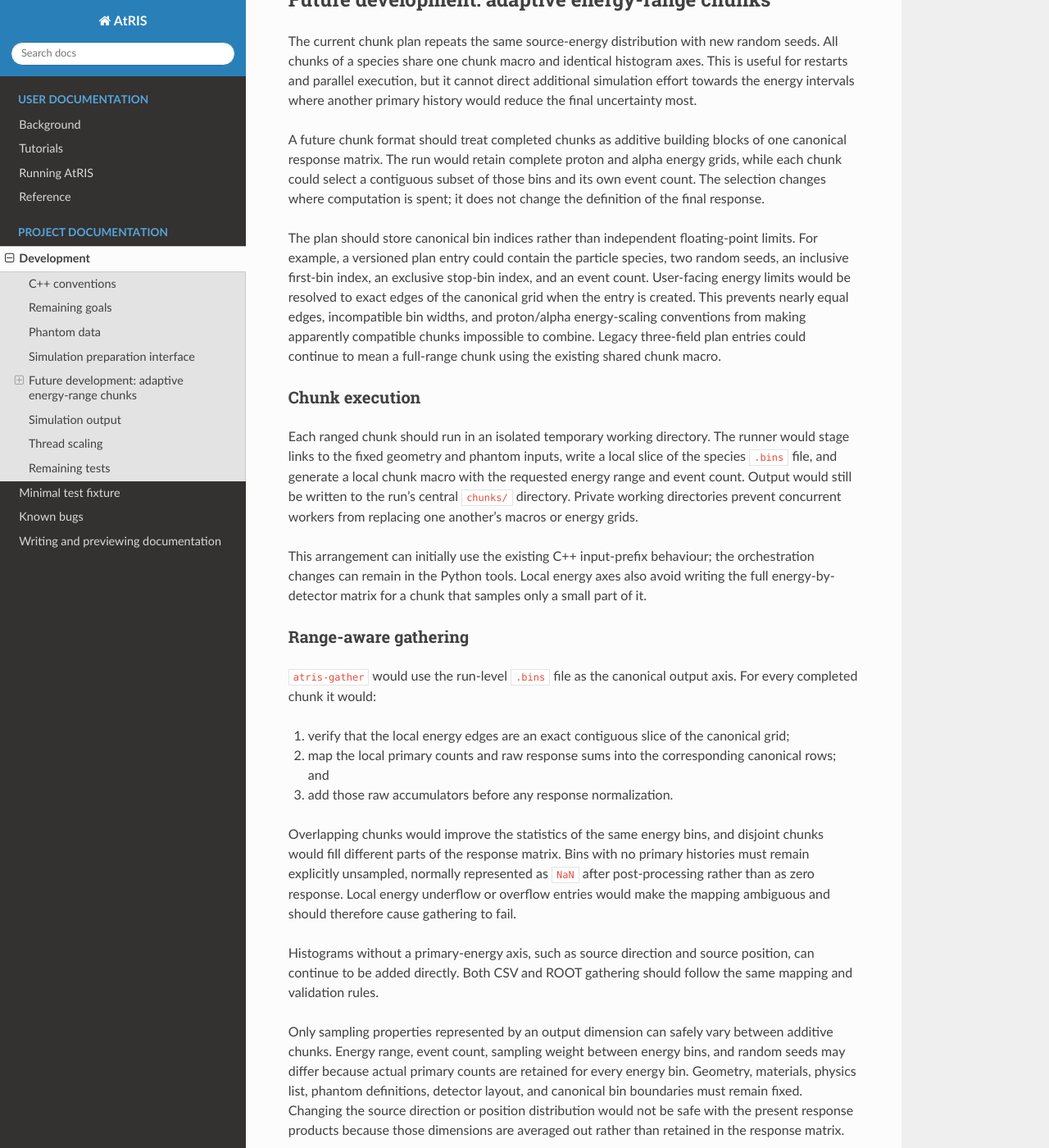
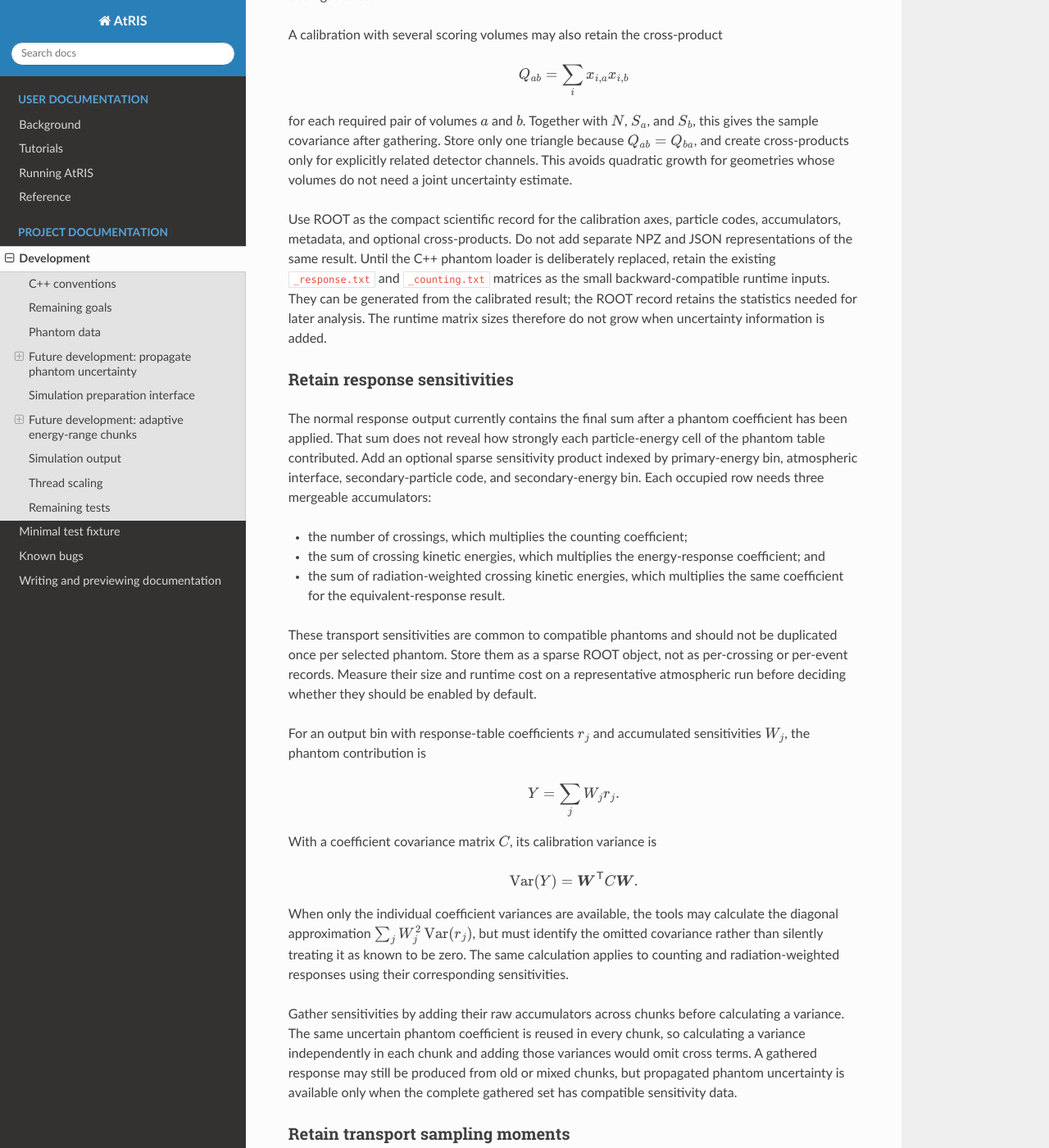
Before and after one commit to AtRIS-software/atris, a Sphinx documentation site: the page built from docs/development.md, in a window 1280 px wide and 1400 px high, scrolled down 1343 px. Shown: the whole window at 82% size. Built offline with Sphinx 7.4.7 and the Read the Docs theme 3.1.0, drawn with Linux system fonts in a browser that asks for light colours; some of the changed text lies outside the part shown.

Commit message:
Document phantom uncertainty propagation plan

```diff
--- a/docs/development.md
+++ b/docs/development.md
@@ -38,6 +38,110 @@
 established before removal. Preserve the source data while resolving that
 history. The [phantom library reference](reference/phantom-library.md) contains
 the available examples, historical notes, and original exploration notebook.
+
+## Future development: propagate phantom uncertainty
+
+AtRIS should propagate the sampling uncertainty of a calibrated phantom through
+an atmospheric response calculation without storing individual calibration
+events or interface crossings. This is distinct from uncertainty in Geant4's
+physics models, the atmosphere, or a later physical source spectrum. Transport
+sampling uncertainty and phantom-calibration uncertainty should remain separate
+quantities so that their origins are clear.
+
+### Retain compact calibration statistics
+
+Phantom-calibration mode already accumulates the quantities needed for one
+scoring volume and particle-energy cell: the primary count $N$, the sum $S$ of
+deposited-energy fractions, the squared sum $Q$, and the detected-primary count
+$K$. These give the mean response, its sampling variance and standard error,
+and the counting efficiency with its sampling uncertainty. Keep these
+mergeable accumulators rather than individual events or a covariance value
+calculated before all chunks have been gathered.
+
+A calibration with several scoring volumes may also retain the cross-product
+
+$$
+Q_{ab}=\sum_i x_{i,a}x_{i,b}
+$$
+
+for each required pair of volumes $a$ and $b$. Together with $N$, $S_a$, and
+$S_b$, this gives the sample covariance after gathering. Store only one
+triangle because $Q_{ab}=Q_{ba}$, and create cross-products only for explicitly
+related detector channels. This avoids quadratic growth for geometries whose
+volumes do not need a joint uncertainty estimate.
+
+Use ROOT as the compact scientific record for the calibration axes, particle
+codes, accumulators, metadata, and optional cross-products. Do not add separate
+NPZ and JSON representations of the same result. Until the C++ phantom loader
+is deliberately replaced, retain the existing `_response.txt` and
+`_counting.txt` matrices as the small backward-compatible runtime inputs. They
+can be generated from the calibrated result; the ROOT record retains the
+statistics needed for later analysis. The runtime matrix sizes therefore do
+not grow when uncertainty information is added.
+
+### Retain response sensitivities
+
+The normal response output currently contains the final sum after a phantom
+coefficient has been applied. That sum does not reveal how strongly each
+particle-energy cell of the phantom table contributed. Add an optional sparse
+sensitivity product indexed by primary-energy bin, atmospheric interface,
+secondary-particle code, and secondary-energy bin. Each occupied row needs
+three mergeable accumulators:
+
+- the number of crossings, which multiplies the counting coefficient;
+- the sum of crossing kinetic energies, which multiplies the energy-response
+  coefficient; and
+- the sum of radiation-weighted crossing kinetic energies, which multiplies
+  the same coefficient for the equivalent-response result.
+
+These transport sensitivities are common to compatible phantoms and should not
+be duplicated once per selected phantom. Store them as a sparse ROOT object,
+not as per-crossing or per-event records. Measure their size and runtime cost
+on a representative atmospheric run before deciding whether they should be
+enabled by default.
+
+For an output bin with response-table coefficients $r_j$ and accumulated
+sensitivities $W_j$, the phantom contribution is
+
+$$
+Y=\sum_j W_jr_j.
+$$
+
+With a coefficient covariance matrix $C$, its calibration variance is
+
+$$
+\operatorname{Var}(Y)=\boldsymbol{W}^{\mathsf T}C\boldsymbol{W}.
+$$
+
+When only the individual coefficient variances are available, the tools may
+calculate the diagonal approximation $\sum_j W_j^2\operatorname{Var}(r_j)$,
+but must identify the omitted covariance rather than silently treating it as
+known to be zero. The same calculation applies to counting and
+radiation-weighted responses using their corresponding sensitivities.
+
+Gather sensitivities by adding their raw accumulators across chunks before
+calculating a variance. The same uncertain phantom coefficient is reused in
+every chunk, so calculating a variance independently in each chunk and adding
+those variances would omit cross terms. A gathered response may still be
+produced from old or mixed chunks, but propagated phantom uncertainty is
+available only when the complete gathered set has compatible sensitivity data.
+
+### Retain transport sampling moments
+
+Phantom-table uncertainty is not the Monte Carlo uncertainty of the atmospheric
+transport. The current response histograms are filled at particle crossings,
+and their `Sw2` values treat those correlated crossings as separate fills. To
+estimate transport sampling uncertainty, accumulate each primary history's
+total contribution to each output bin and retain its first and second moments.
+These fixed-size moments can be gathered by addition and used independently of
+the phantom-calibration covariance.
+
+Keep the established response histogram names and numerical meanings unchanged.
+Add new uncertainty products under versioned names and record the schema in
+their ROOT metadata. Existing phantom tables and response files must remain
+readable; when the additional statistics are absent, the tools should report
+that the corresponding uncertainty is unavailable rather than infer it from
+crossing-level `Sw2` values.
 
 ## Simulation preparation interface
 
```
